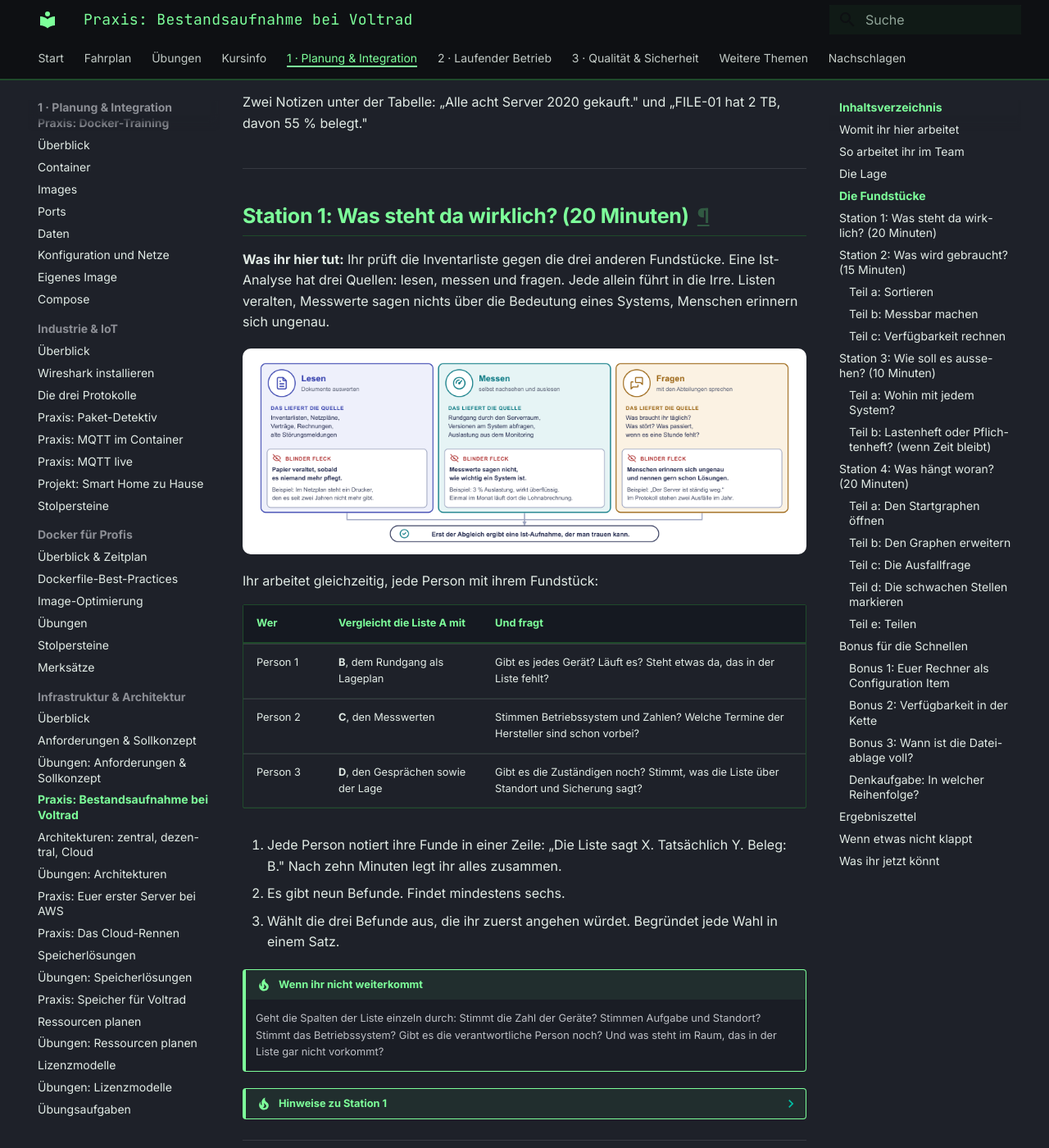
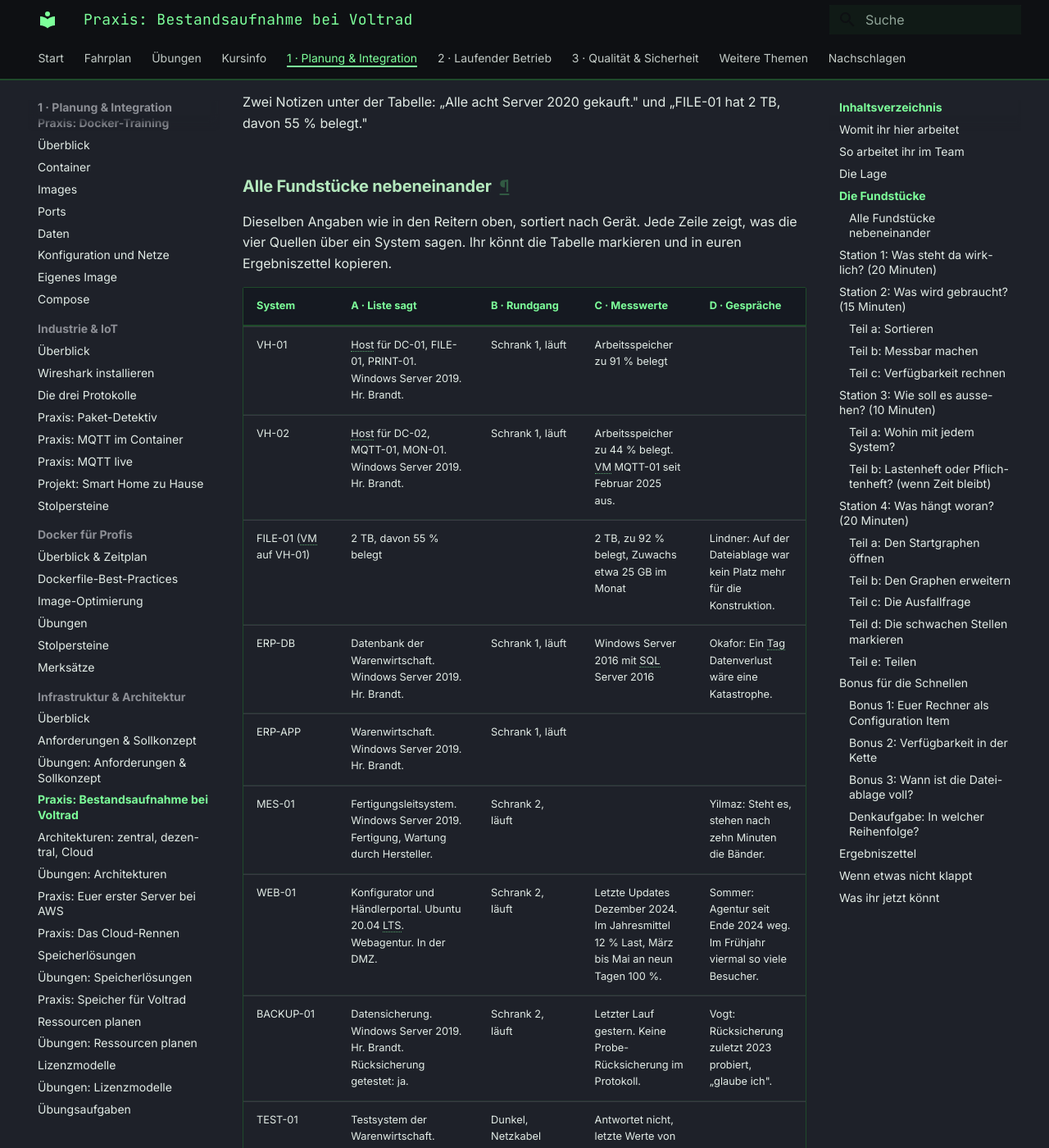
Before and after one commit to JacobMenge/kurs-unterlagen, an MkDocs documentation site: the page built from docs/infrastruktur-planung/praxis-bestandsaufnahme.md, in a window 1280 px wide and 1400 px high, scrolled down 3503 px. Shown: the whole window at 82% size. Built offline with MkDocs 1.6.1 and Material for MkDocs 9.7.7, drawn with Linux system fonts in a browser that asks for light colours; some of the changed text lies outside the part shown.

Commit message:
Update praxis-bestandsaufnahme.md

```diff
--- a/docs/infrastruktur-planung/praxis-bestandsaufnahme.md
+++ b/docs/infrastruktur-planung/praxis-bestandsaufnahme.md
@@ -211,6 +212,33 @@
 
     - „Wir sind zu zweit. Nachts und am Wochenende ist niemand da."
     - „Eine Rücksicherung haben wir zuletzt 2023 ausprobiert, glaube ich."
+
+### Alle Fundstücke nebeneinander
+
+Dieselben Angaben wie in den Reitern oben, sortiert nach Gerät. Jede Zeile
+zeigt, was die vier Quellen über ein System sagen. Ihr könnt die Tabelle
+markieren und in euren Ergebniszettel kopieren.
+
+| System | A · Liste sagt | B · Rundgang | C · Messwerte | D · Gespräche |
+|---|---|---|---|---|
+| VH-01 | Host für DC-01, FILE-01, PRINT-01. Windows Server 2019. Hr. Brandt. | Schrank 1, läuft | Arbeitsspeicher zu 91 % belegt | |
+| VH-02 | Host für DC-02, MQTT-01, MON-01. Windows Server 2019. Hr. Brandt. | Schrank 1, läuft | Arbeitsspeicher zu 44 % belegt. VM MQTT-01 seit Februar 2025 aus. | |
+| FILE-01 (VM auf VH-01) | 2 TB, davon 55 % belegt | | 2 TB, zu 92 % belegt, Zuwachs etwa 25 GB im Monat | Lindner: Auf der Dateiablage war kein Platz mehr für die Konstruktion. |
+| ERP-DB | Datenbank der Warenwirtschaft. Windows Server 2019. Hr. Brandt. | Schrank 1, läuft | Windows Server 2016 mit SQL Server 2016 | Okafor: Ein Tag Datenverlust wäre eine Katastrophe. |
+| ERP-APP | Warenwirtschaft. Windows Server 2019. Hr. Brandt. | Schrank 1, läuft | | |
+| MES-01 | Fertigungsleitsystem. Windows Server 2019. Fertigung, Wartung durch Hersteller. | Schrank 2, läuft | | Yilmaz: Steht es, stehen nach zehn Minuten die Bänder. |
+| WEB-01 | Konfigurator und Händlerportal. Ubuntu 20.04 LTS. Webagentur. In der DMZ. | Schrank 2, läuft | Letzte Updates Dezember 2024. Im Jahresmittel 12 % Last, März bis Mai an neun Tagen 100 %. | Sommer: Agentur seit Ende 2024 weg. Im Frühjahr viermal so viele Besucher. |
+| BACKUP-01 | Datensicherung. Windows Server 2019. Hr. Brandt. Rücksicherung getestet: ja. | Schrank 2, läuft | Letzter Lauf gestern. Keine Probe-Rücksicherung im Protokoll. | Vogt: Rücksicherung zuletzt 2023 probiert, „glaube ich". |
+| TEST-01 | Testsystem der Warenwirtschaft. Windows Server 2016. Hr. Brandt. | Dunkel, Netzkabel gezogen, Staub | Antwortet nicht, letzte Werte von 2024 | |
+| NAS | steht nicht in der Liste | Schrank 2 unten, ohne Etikett, Zettel „Konstruktion" | | Lindner: selbst gekauft, CAD-Daten, „gesichert wird das, glaube ich, nicht". |
+| Mini-PC „MQTT" | steht nicht in der Liste (dort: MQTT-01 auf VH-02) | Halle, neben Prüfstand 3, normale Steckdose | | Yilmaz: Der Broker steht bei uns in der Halle. |
+| SW-CORE, FW-01 | stehen nicht in der Liste | Schrank 1 oben, an der Firewall die eine Internetleitung | | |
+| USV | steht nicht in der Liste | Eine USV für beide Schränke, Anzeige „Batterie ersetzen" | Meldung seit 14 Wochen, Überbrückung 4 Minuten | |
+| Zuständigkeit | Sechsmal „Hr. Brandt" | | | Lage: Hr. Brandt seit dem Sommer im Ruhestand. Vogt: zu zweit, nachts niemand da. |
+
+Dazu die Termine der Hersteller aus Fundstück C: SQL Server 2016 bis 14. Juli
+2026, Windows Server 2016 bis 12. Januar 2027, Windows Server 2019 bis
+9. Januar 2029, Ubuntu 20.04 ohne Zusatzvertrag bis 31. Mai 2025.
 
 ---
 
```
Also changed, not shown: other parts of docs/infrastruktur-planung/praxis-bestandsaufnahme.md (+15 -14 lines).
